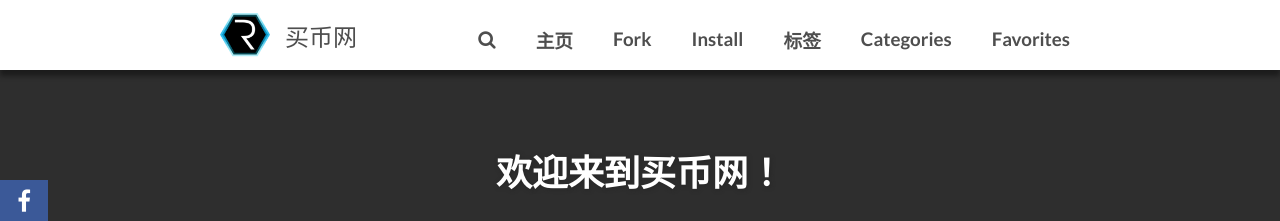
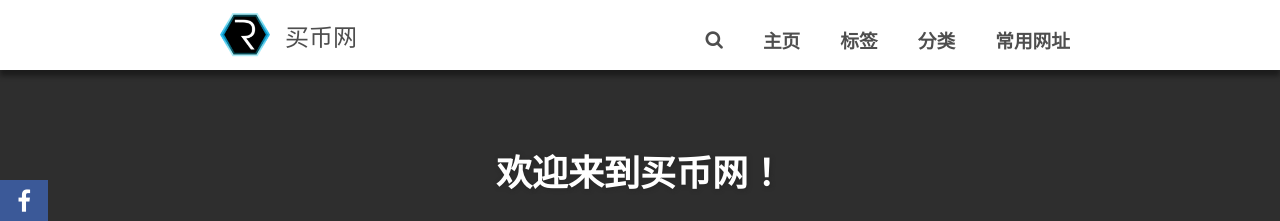
Before and after one commit to lijx127/buy13, a Jekyll site: the page built from index.html, in a window 1280 px wide. Shown: the top 221 px of the page. Built offline with Jekyll 4.4.1, drawn with Linux system fonts in a browser that asks for light colours; the list of posts is cut into pages by our own code.

Commit message:
Update _config.yml

```diff
--- a/_config.yml
+++ b/_config.yml
@@ -20,22 +20,28 @@ url: http://buy13.com
 menu:
   - title: '主页'
     url: '/'
-  - title: 'Fork'
-    url: 'http://github.com/aron-bordin/neo-hpstr-jekyll-theme'
-  - title: 'Install'
-    url: 'http://github.com/aron-bordin/neo-hpstr-jekyll-theme#installation'
   - title: '标签'
     url: '/tags'
-  - title: 'Categories'
+  - title: '分类'
     url: '/categories'
     type: 'categories'
-  - title: 'Favorites'
+  - title: '常用网址'
     url: '#'
     submenu:
-      - title: 'Code Highlighter'
-        url: '/intro/code-highlighting-post/'
-      - title: 'Sample Post'
-        url: '/intro/sample-post/'
+      - title: '赤链通行证'
+        url: 'https://passport.reeed.org/#/'
+      - title: '赤链官网'
+        url: 'https://www.reeed.org/#/'
+      - title: '赤壁集市'
+        url: 'https://www.tangkc.com/'
+      - title: '赤链应用市场'
+        url: 'http://apps.utouu.com/'
+      - title: 'BESTKEEP跨境淘'
+        url: 'http://www.bestkeep.cn/'
+      - title: '无花果Figtoo'
+        url: 'http://www.figtoo.com/'
+      - title: '5KM'
+        url: 'http://www.5km.me/#/'
 
 # Owner/author information
 owner:
```
